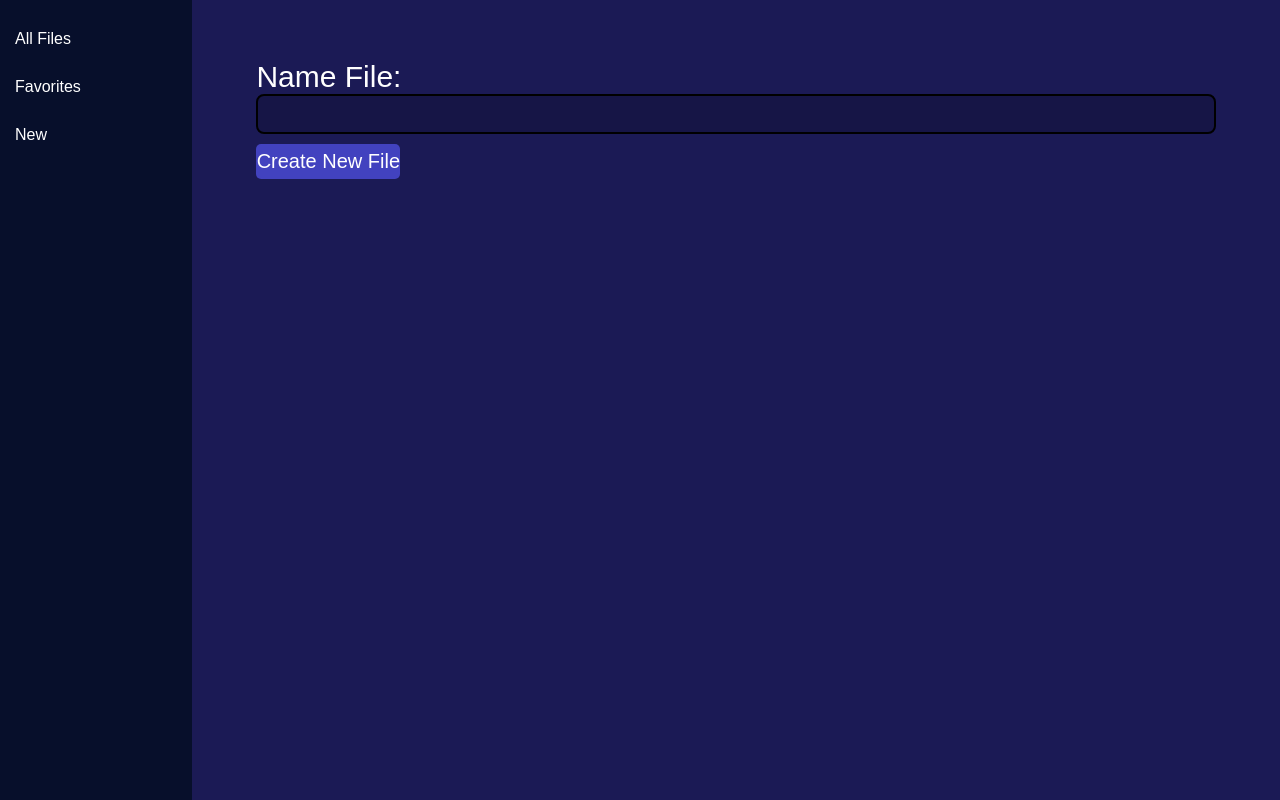
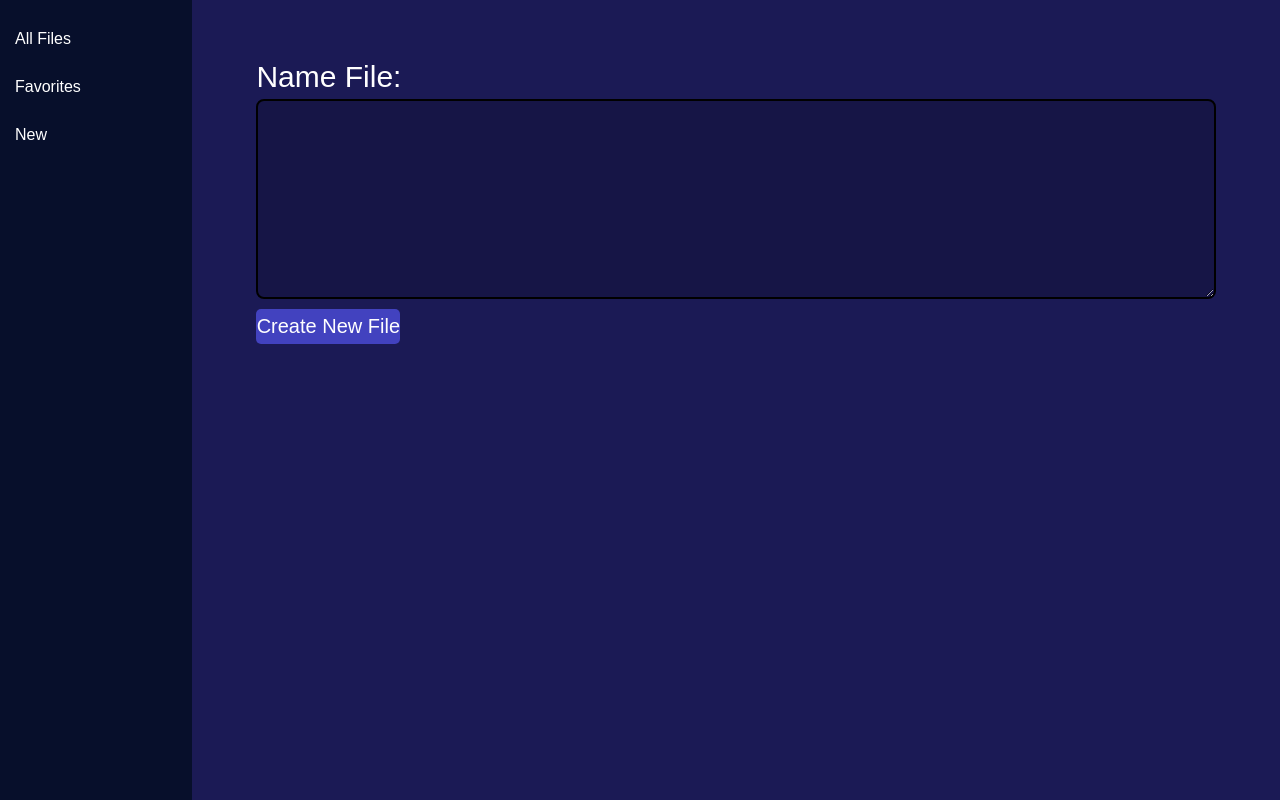
Before and after one commit to ThomazHilario/React-Testing-Library, a React (Vite) app: page /new in a window 1280 px wide. Built offline with nearby package versions, Linux system fonts and the light colour scheme.

Commit message:
perf: newFiles
- Refatorando o codigo.

```diff
--- a/src/components/newFile/index.tsx
+++ b/src/components/newFile/index.tsx
@@ -1,16 +1,54 @@
+// import react
+import { FormEvent, useState } from 'react'
+
 // import css
-import { useState } from 'react'
-
 import './newfiles.css'
 
 export const NewFile = () => {
 
-    const [value, setValue] = useState<string>()
+    const [value, setValue] = useState<string>('')
 
-    function sendFileInLocalStorage(e){
+    // Enviando arquivo para localStorage
+    function sendFileInLocalStorage(e:FormEvent){
+        // Evitando a pagina atualizar
         e.preventDefault()
 
-        if(localStorage.getItem('files') !== null){
+        // Evitando a pagina atualizar
+        e.preventDefault()
+
+        // Logica da localStorage
+        const myArr = localStorage.getItem('files') !== null ? JSON.parse(localStorage.getItem('files') as string) : []
+
+        // Jogando o novo file para o array de files
+        myArr.push({
+            name:value,
+            date: Date.now()
+        })
+
+        // Salvar na localStorage
+        localStorage.setItem('files', JSON.stringify(myArr))
+
+        // Resetando a state value ao valor inicial
+        setValue('')
+    }
+
+    return(
+        <form onSubmit={sendFileInLocalStorage}>
+            <div>
+                <label>Name File:</label>
+                <textarea value={value} onChange={(e) => setValue(e.target.value)} required/>
+            </div>
+
+            <div>
+                <button type="submit" id='send__File__Btn'>Create New File</button>
+            </div>
+        </form>
+    )
+}
+
+/*
+
+    if(localStorage.getItem('files') !== null){
             // Buscando o que tem na localStorage
             const filesArr = JSON.parse(localStorage.getItem('files') as string)
 
@@ -41,18 +79,5 @@ export const NewFile = () => {
             // SAlvando na localStorage
             localStorage.setItem('files', JSON.stringify(filesArr))
         }
-    }
 
-    return(
-        <form onSubmit={sendFileInLocalStorage}>
-            <div>
-                <label>Name File:</label>
-                <input type="text" value={value} onChange={(e) => setValue(e.target.value)} required/>
-            </div>
-
-            <div>
-                <button type="submit" id='send__File__Btn'>Create New File</button>
-            </div>
-        </form>
-    )
-}
+*/
--- a/src/components/newFile/newfiles.css
+++ b/src/components/newFile/newfiles.css
@@ -12,15 +12,16 @@ form > div{
 /* labels */
 form > div > label {
     font-size: 30px;
+    margin-bottom: 5px;
 }
 
 /* input */
-form > div > input{
-    height: 40px;
+form > div > textarea{
+    height: 200px;
     border-radius: 8px;
     border: 2px solid black;
     background-color: rgba(0, 0, 0, 0.178);
-    padding-left: 5px;
+    padding: 10px;
     color: white;
     font-size: 20px;
     outline: none;
```
